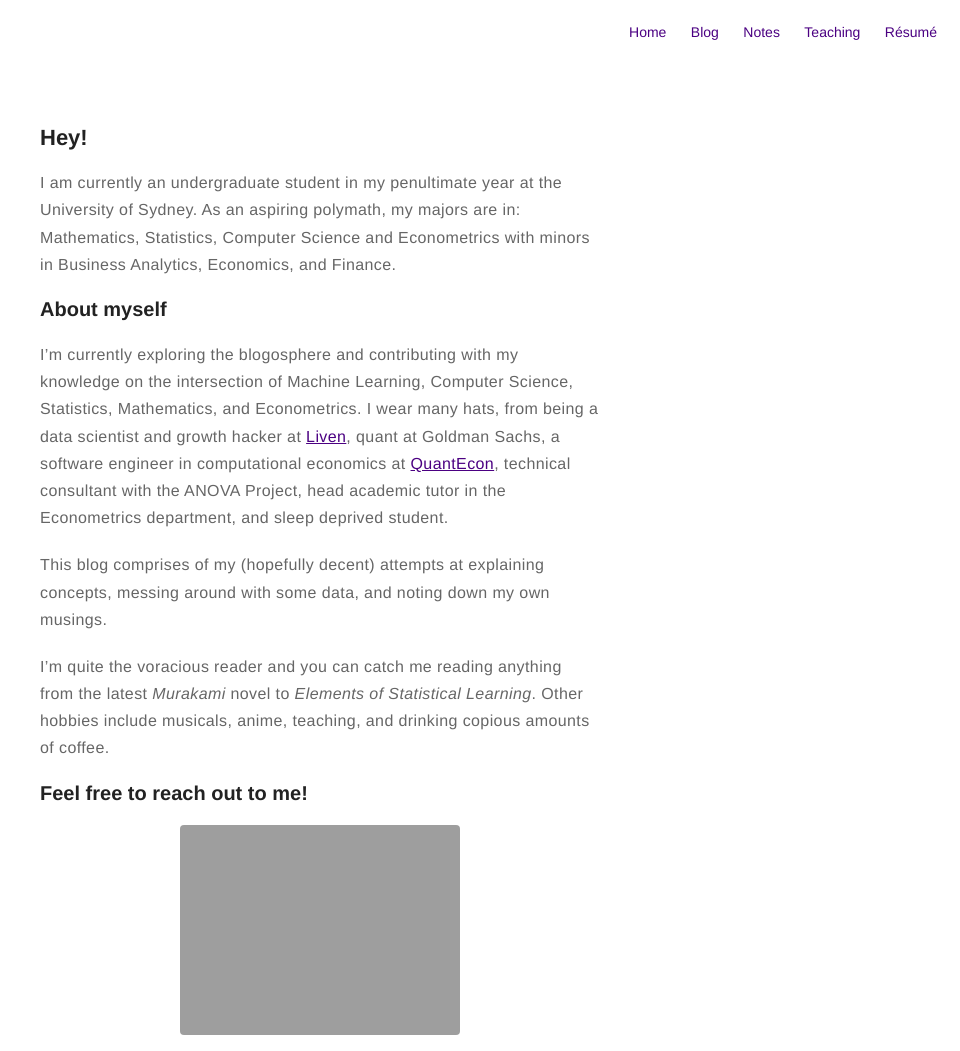
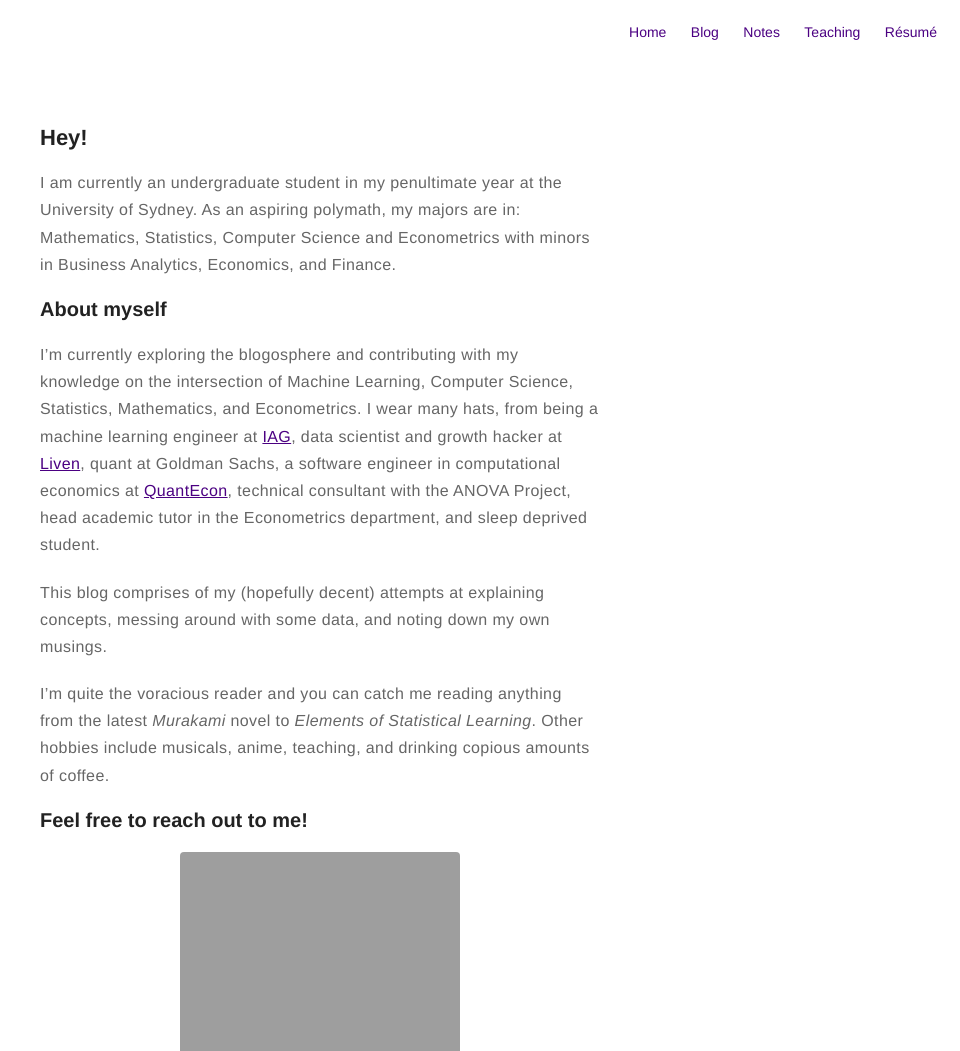
Before and after one commit to chrishyland/chrishyland.github.io, a Jekyll site: the page built from about.md, in a window 1280 px wide, cut to the strip 0-1051 px from the top of the page. Shown: the whole strip, without its empty margins (320-1280 px from the left). Built offline with Jekyll 4.4.1, drawn with Linux system fonts in a browser that asks for light colours.

Commit message:
Update about me

```diff
--- a/about.md
+++ b/about.md
@@ -8,7 +8,7 @@
 I am currently an undergraduate student in my penultimate year at the University of Sydney. As an aspiring polymath, my majors are in:  Mathematics, Statistics, Computer Science and Econometrics with minors in Business Analytics, Economics, and Finance.
 
 ### About myself
-I'm currently exploring the blogosphere and contributing with my knowledge on the intersection of Machine Learning, Computer Science, Statistics, Mathematics, and Econometrics. I wear many hats, from being a data scientist and growth hacker at [Liven](https://www.liven.com.au/), quant at Goldman Sachs, a software engineer in computational economics at [QuantEcon](https://quantecon.org/), technical consultant with the ANOVA Project, head academic tutor in the Econometrics department, and sleep deprived student.
+I'm currently exploring the blogosphere and contributing with my knowledge on the intersection of Machine Learning, Computer Science, Statistics, Mathematics, and Econometrics. I wear many hats, from being a machine learning engineer at [IAG](https://www.iag.com.au/), data scientist and growth hacker at [Liven](https://www.liven.com.au/), quant at Goldman Sachs, a software engineer in computational economics at [QuantEcon](https://quantecon.org/), technical consultant with the ANOVA Project, head academic tutor in the Econometrics department, and sleep deprived student.
 
 This blog comprises of my (hopefully decent) attempts at explaining concepts, messing around with some data, and noting down my own musings.
 
```
